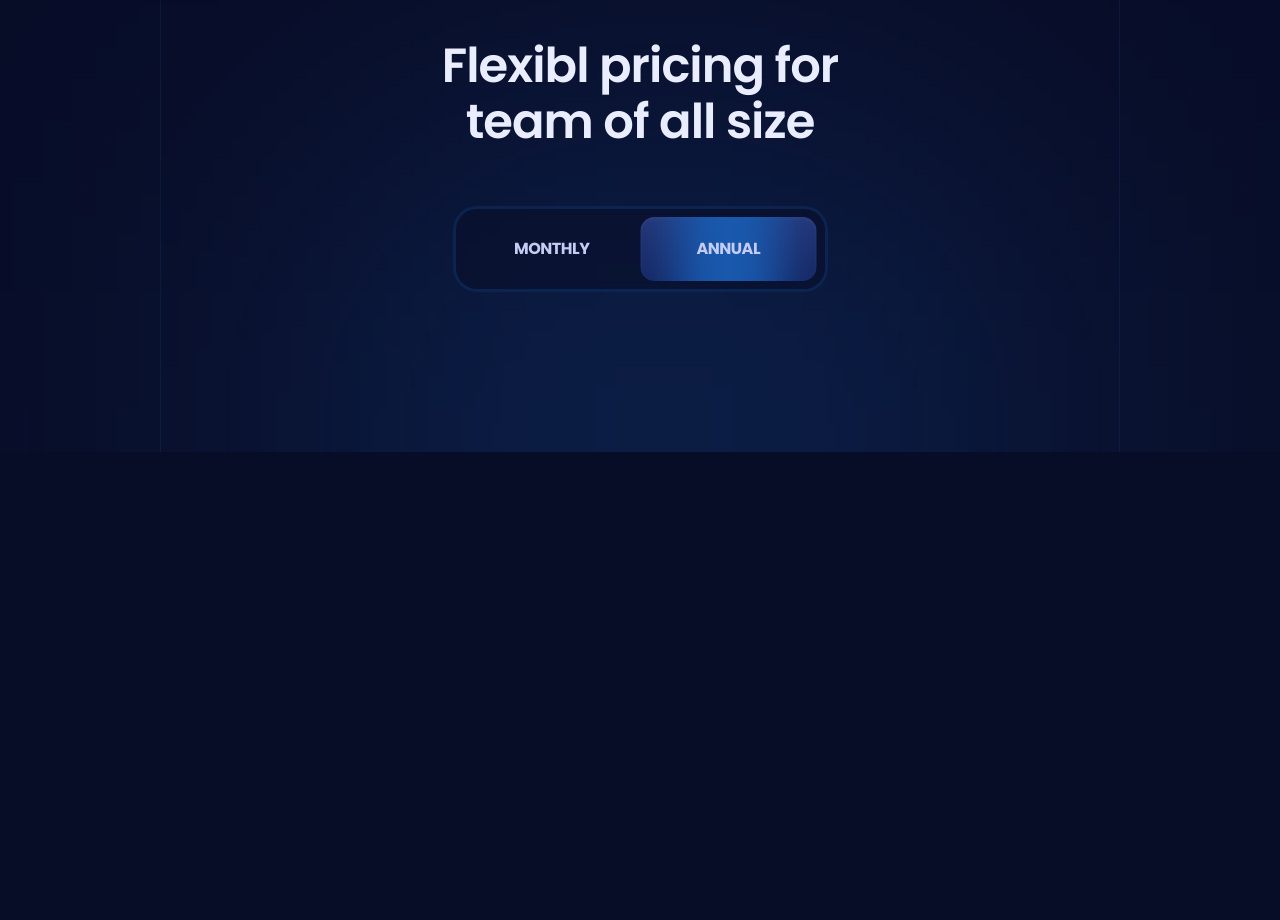
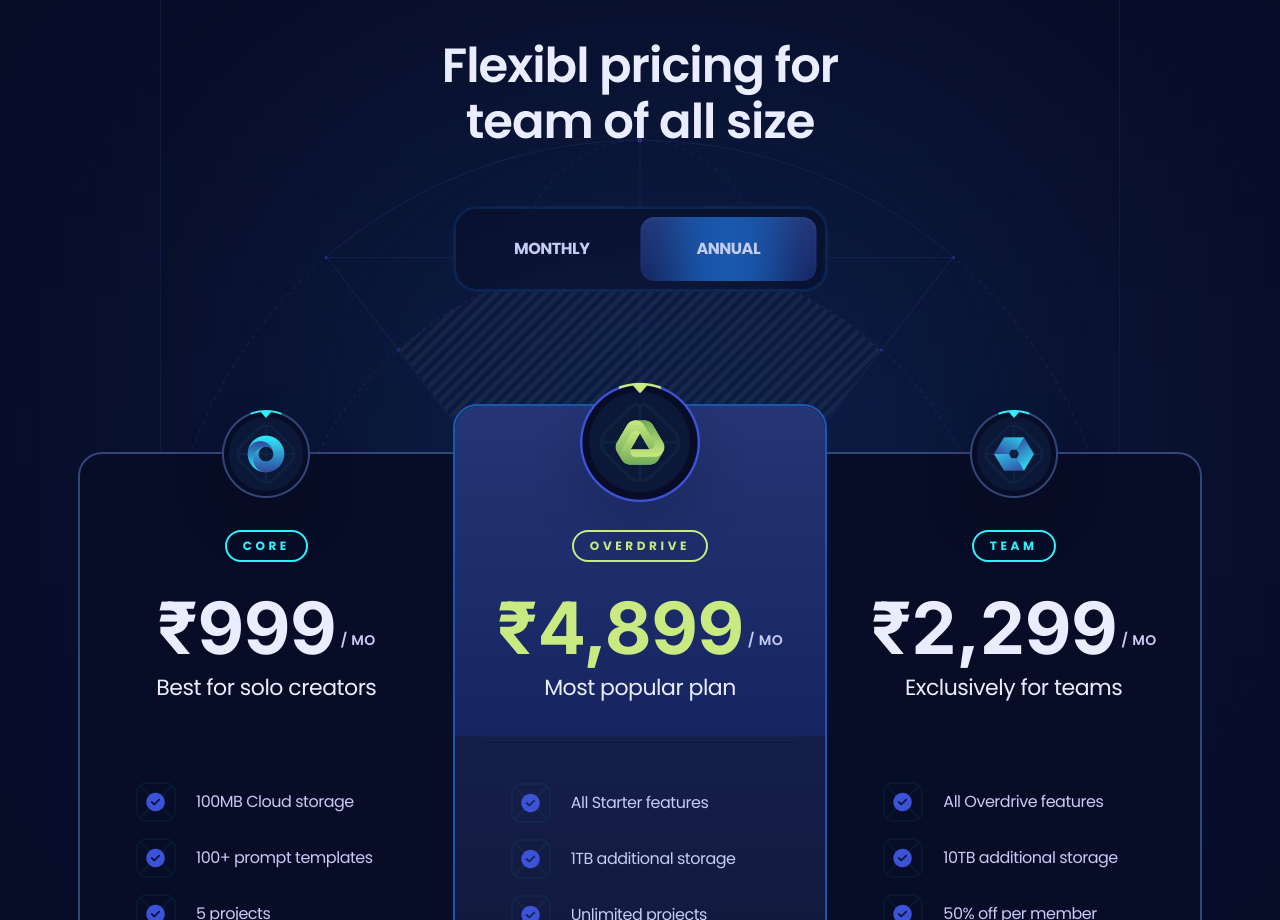
Before and after one commit to arushsingh03/saas_landing_XORA, a React (Vite) app: page / in a window 1280 px wide. Shown: the part 1880-2800 px from the top of the page. Before the commit the page ends 2332 px from the top, so only its background shows below. Built offline with nearby package versions, Linux system fonts and the light colour scheme.

Commit message:
completed pricing section

```diff
--- a/components/Button.jsx
+++ b/components/Button.jsx
@@ -35,7 +35,7 @@
   return href ? (
     <a
       className={clsx(
-        "relative p-0.5 g4 rounded-2xl shadow-500 group",
+        "relative p-0.5 g5 rounded-2xl shadow-500 group",
         containerClassName,
       )}
       href={href}
@@ -45,7 +45,7 @@
   ) : (
     <button
       className={clsx(
-        "relative p-0.5 g4 rounded-2xl shadow-500 group",
+        "relative p-0.5 g5 rounded-2xl shadow-500 group",
         containerClassName,
       )}
       onClick={onClick}
--- a/constants/index.jsx
+++ b/constants/index.jsx
@@ -113,8 +113,8 @@
     {
       id: '0',
       title: 'Core',
-      priceMonthly: 19,
-      priceYearly: 12,
+      priceMonthly: 1599,
+      priceYearly: 999,
       caption: 'Best for solo creators',
       features: [
         '100MB Cloud storage',
@@ -128,8 +128,8 @@
     {
       id: '1',
       title: 'Overdrive',
-      priceMonthly: 79,
-      priceYearly: 59,
+      priceMonthly: 6599,
+      priceYearly: 4899,
       caption: 'Most popular plan',
       features: [
         'All Starter features',
@@ -143,8 +143,8 @@
     {
       id: '2',
       title: 'Team',
-      priceMonthly: 39,
-      priceYearly: 29,
+      priceMonthly: 3099,
+      priceYearly: 2299,
       caption: 'Exclusively for teams',
       features: [
         'All Overdrive features',
--- a/package.json
+++ b/package.json
@@ -12,6 +12,7 @@
   "dependencies": {
     "clsx": "^2.1.1",
     "react": "^18.3.1",
+    "react-countup": "^6.5.3",
     "react-dom": "^18.3.1",
     "react-scroll": "^1.9.0"
   },
--- a/src/sections/Pricing.jsx
+++ b/src/sections/Pricing.jsx
@@ -1,6 +1,9 @@
 import clsx from "clsx";
 import { useState } from "react";
 import { Element } from "react-scroll";
+import { plans } from "../../constants/index.jsx";
+import CountUp from "react-countup";
+import Button from "../../components/Button.jsx";
 
 const Pricing = () => {
   const [monthly, setMonthly] = useState(false);
@@ -31,10 +34,126 @@
               <div
                 className={clsx(
                   "g4 rounded-14 before:h-400 pricing-head_btn_before absolute left-2 top-2 h-[calc(100%-16px)] w-[calc(50%-8px)] overflow-hidden shadow-400 transition-transform duration-500",
-                  !monthly && "translate-x-full",
+                  !monthly && "translate-x-full"
                 )}
               />
             </div>
+
+            <div className="pricing-bg">
+              <img
+                src="/images/bg-outlines.svg"
+                width={960}
+                height={380}
+                alt="ouline"
+                className="relative z-2"
+              />
+              <img
+                src="/images/bg-outlines-fill.png"
+                width={960}
+                height={380}
+                alt="ouline"
+                className="absolute inset-0 opacity-5 mix-blend-scft-light"
+              />
+            </div>
+          </div>
+
+          <div className="scroll-hide relative z-2 -mt-12 flex items-start max-xl:gap-5 max-xl:overflow-auto max-xl:pt-6">
+            {plans.map((plan, index) => (
+              <div
+                key={plan.id}
+                className="pricing-plan_first pricing-plan_last pricing-plan_odd pricing-plan_even relative border-2 p-7 max-xl:min-w-80 max-lg:rounded-3xl xl:w-[calc(33.33%+2px)]"
+              >
+                {index === 1 && (
+                  <div className="g4 absolute h-330 left-0 right-0 top-0 z-1 rounded-tl-3xl rounded-tr-3xl" />
+                )}
+                <div
+                  className={clsx(
+                    "absolute left-0 right-0 z-2 flex items-center justify-center",
+                    index === 1 ? "-top-6" : "-top-6 xl:-top-11"
+                  )}
+                >
+                  <img
+                    src={plan.logo}
+                    alt={plan.title}
+                    className={clsx(
+                      "objext-contain drop-shadow-2xl",
+                      index === 1 ? "size-[120px]" : "size-[88px]"
+                    )}
+                  />
+                </div>
+
+                <div
+                  className={clsx(
+                    "relative flex flex-col items-center",
+                    index === 1 ? "pt-24" : "pt-12"
+                  )}
+                >
+                  <div
+                    className={clsx(
+                      "small-2 rounded-20 relative z-2 mx-auto mb-6 border-2 px-4 py-1.5 uppercase",
+                      index === 1 ? "border-p3 text-p3" : "border-p1 text-p1"
+                    )}
+                  >
+                    {plan.title}
+                  </div>
+
+                  <div className="relative z-2 flex items-center justify-center">
+                    <div
+                      className={clsx(
+                        "h-num flex items-start",
+                        index === 1 ? "text-p3" : "text-p4"
+                      )}
+                    >
+                      ₹{" "}
+                      <CountUp
+                        start={plan.priceMonthly}
+                        end={monthly ? plan.priceMonthly : plan.priceYearly}
+                        duration={0.4}
+                        useEasing={false}
+                        preserveValue
+                      />
+                    </div>
+                    <div className="small-1 relative top-3 ml-1 uppercase">
+                      / mo
+                    </div>
+                  </div>
+                </div>
+
+                <div
+                  className={clsx(
+                    "body-1 relative z-2 mb-10 w-full border-b-s2 pb-9 text-center text-p4",
+                    index === 1 && "border-b"
+                  )}
+                >
+                  {plan.caption}
+                </div>
+
+                <ul className="mx-auto space-y-4 xl:px-7 ">
+                  {plan.features.map((feature) => (
+                    <li
+                      key={feature}
+                      className="relative flex items-center gap-5"
+                    >
+                      <img
+                        src={"/images/check.png"}
+                        alt="check"
+                        className="size-10 object-contain"
+                      />
+                      <p className="flex-1">{feature}</p>
+                    </li>
+                  ))}
+                </ul>
+                <div className="mt-10 flex w-full justify-center">
+                  <Button icon={plan.icon}>Get Started</Button>
+                </div>
+
+                {index === 1 && (
+                  <p className="small-compact mt-9 text-center text-p3 before:mx-2.5 before:content-['-'] after:mx-2.5 after:conetent-['-']">
+                    Limited time offer
+                  </p>
+                )}
+              </div>
+            ))}
           </div>
         </div>
       </Element>
```
Also changed, not shown: 1 other file (tests, documents, lock files or other folders).
